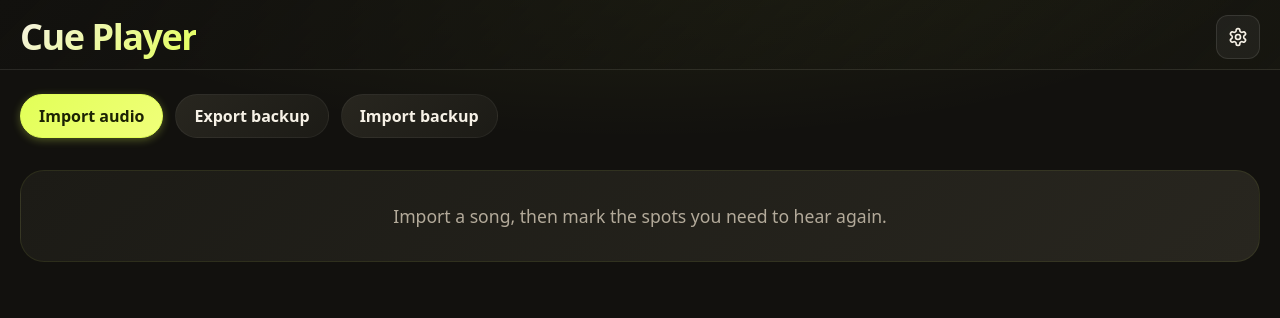
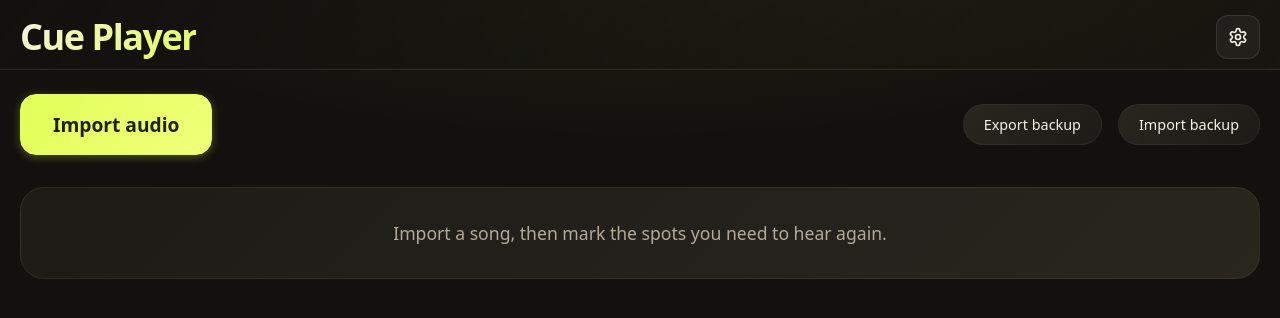
Before and after one commit to StanleyLabs/cue-player, a SvelteKit app: page / in a window 1280 px wide. Shown: the top 318 px of the page. Built offline with nearby package versions, Linux system fonts and the light colour scheme.

Commit message:
Style improvements subtle

```diff
--- a/src/routes/+page.svelte
+++ b/src/routes/+page.svelte
@@ -216,12 +216,16 @@
 		{/if}
 	</header>
 	<main class="scroll">
-		<div class="btn-row">
-			<button type="button" class="btn btn-primary" onclick={chooseAudio} disabled={busy}>
-				{busy ? 'Reading…' : 'Import audio'}
-			</button>
-			<button type="button" class="btn" onclick={downloadBackup}>Export backup</button>
-			<button type="button" class="btn" onclick={() => backupInput?.click()}>Import backup</button>
+		<div class="button-layout">
+			<div class="main-action">
+				<button type="button" class="btn btn-primary btn-large" onclick={chooseAudio} disabled={busy}>
+					{busy ? 'Reading…' : 'Import audio'}
+				</button>
+			</div>
+			<div class="backup-actions">
+				<button type="button" class="btn btn-small" onclick={downloadBackup}>Export backup</button>
+				<button type="button" class="btn btn-small" onclick={() => backupInput?.click()}>Import backup</button>
+			</div>
 		</div>
 		{#if message}
 			<p class="status" class:reading={busy} aria-live="polite">{message}</p>
@@ -570,6 +574,44 @@
 		box-shadow: 0 4px 16px rgba(0, 0, 0, 0.2);
 	}
 
+	.button-layout {
+		display: flex;
+		justify-content: space-between;
+		align-items: center;
+		gap: 20px;
+		margin-bottom: 20px;
+	}
+
+	.main-action {
+		display: flex;
+	}
+
+	.backup-actions {
+		display: flex;
+		gap: 16px;
+	}
+
+	.btn-large {
+		font-size: 1.2rem;
+		padding: 16px 32px;
+		min-height: 52px;
+		font-weight: 700;
+		border-radius: 16px;
+	}
+
+	.btn-small {
+		font-size: 0.9rem;
+		padding: 10px 20px;
+		min-height: 38px;
+		font-weight: 500;
+	}
+
+	.main-action .btn:hover:not(:disabled),
+	.backup-actions .btn:hover:not(:disabled) {
+		transform: translateY(-1px);
+		box-shadow: 0 4px 16px rgba(0, 0, 0, 0.2);
+	}
+
 	.btn-primary {
 		background: linear-gradient(135deg, var(--accent) 0%, var(--accent-light) 100%);
 		box-shadow: 0 2px 8px var(--accent-rgba-30);
--- a/src/routes/player/[id]/+page.svelte
+++ b/src/routes/player/[id]/+page.svelte
@@ -716,6 +716,7 @@
 				<div class="cue-list-container" bind:this={cueListEl}>
 					<CueList
 						cues={orderedCues}
+						{currentTime}
 						editMode={cueListEditMode}
 						onplay={playCue}
 						onrename={renameCue}
```
Also changed, not shown: src/lib/components/CueList.svelte (+23 -1 lines).
